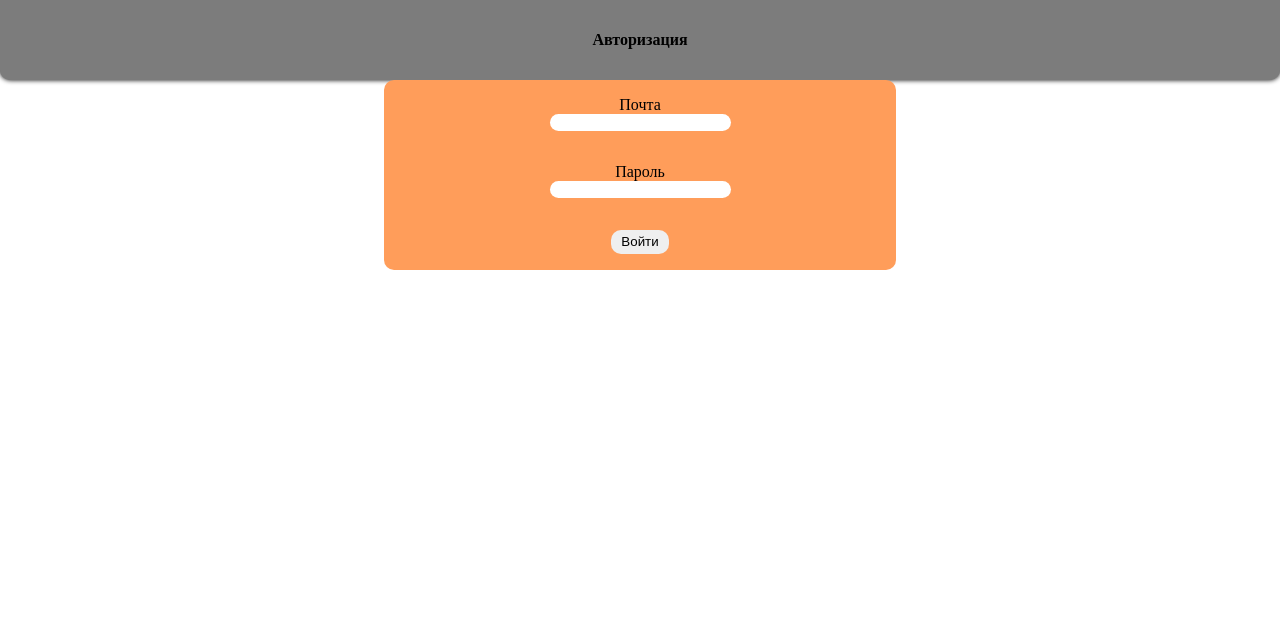
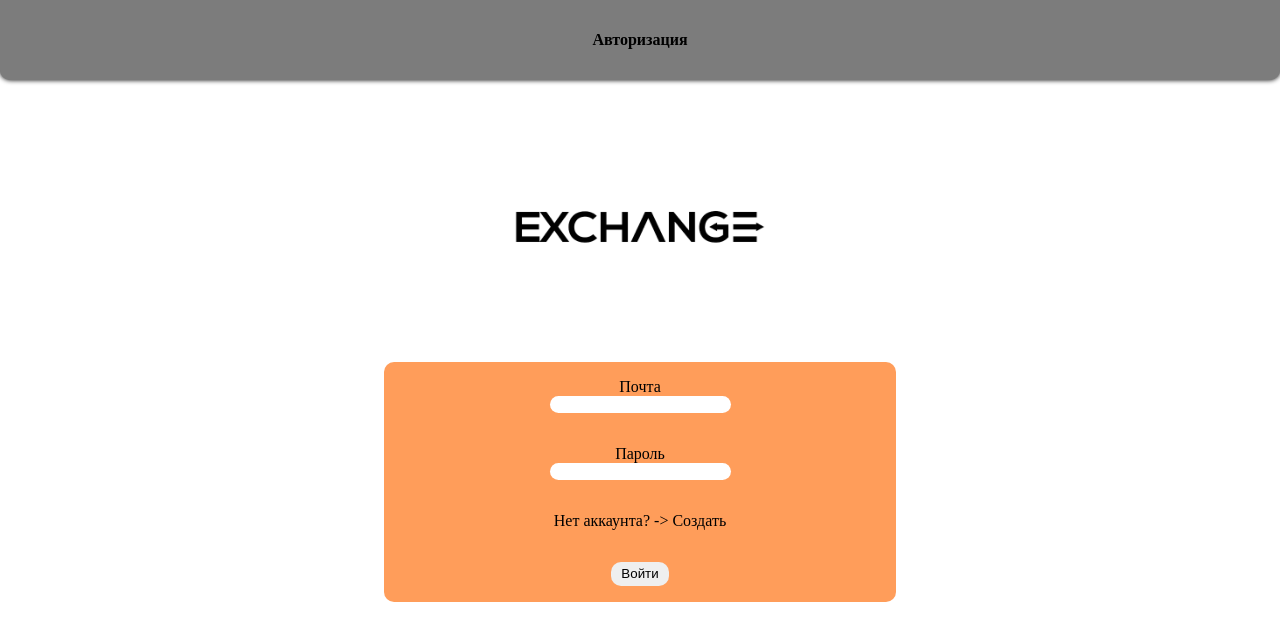
Before and after one commit to JabaXNT/YandexWEBProject, a Flask app: page /login in a window 1280 px wide. Shown: the top 641 px of the page. Run offline with Flask 2, Linux system fonts and the light colour scheme.

Commit message:
accepted issus 6

```diff
--- a/templates/login.html
+++ b/templates/login.html
@@ -2,6 +2,7 @@
     <link href="../static/style.css" rel="stylesheet">
 </head>
 <div class='footer_registration'><b>Авторизация</b></div>
+<p style="text-align: center"><a href="/"><img src="../static/exchange-01_4x.png" height="250" width="350"/></a></p>
 <form action="" class='form_login' method="post">
     {{ form.hidden_tag() }}
     <p>
@@ -20,6 +21,10 @@
         {{ error }}
     </div>
     {% endfor %}
+    <p><a href="/reg"
+          style="text-decoration: None; color: black"
+          onmouseover="this.style.color='rgba(0,0,0,0.79)'"
+          onmouseout="this.style.color='rgb(0,0,0)">Нет аккаунта? -> Создать</a></p>
     <p>{{ form.submit(type="submit", class="btn btn-primary") }}</p>
     <div>{{ message }}</div>
 </form>
```
